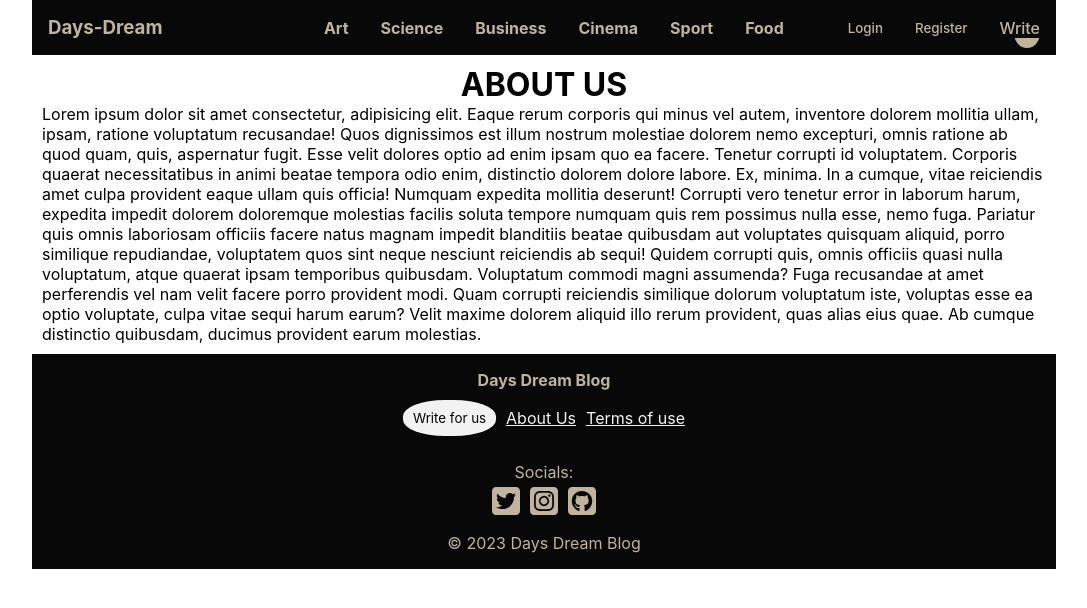
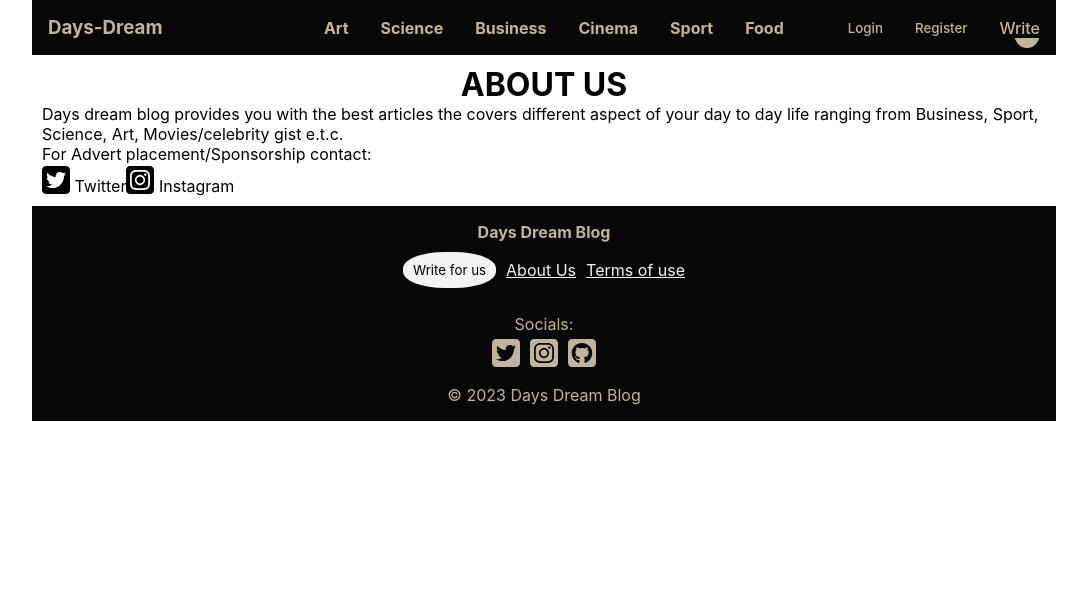
Before and after one commit to amStevee/Days_Dream_client, a React (Create React App) app: page /about in a window 1280 px wide. Shown: the top 608 px of the page, without its empty margins (96-1183 px from the left). Built offline with nearby package versions, Linux system fonts and the light colour scheme.

Commit message:
verify style/about us

```diff
--- a/src/Pages/AboutUs.jsx
+++ b/src/Pages/AboutUs.jsx
@@ -1,3 +1,8 @@
+import {
+  faInstagramSquare,
+  faTwitterSquare,
+} from "@fortawesome/free-brands-svg-icons";
+import { FontAwesomeIcon } from "@fortawesome/react-fontawesome";
 import Wraper from "../Components/reuseables/Wraper";
 import About from "../styles/AboutUs.styled";
 
@@ -7,29 +12,18 @@ const AboutUs = () => {
       <About>
         <h1>ABOUT US</h1>
         <p>
-          Lorem ipsum dolor sit amet consectetur, adipisicing elit. Eaque rerum
-          corporis qui minus vel autem, inventore dolorem mollitia ullam, ipsam,
-          ratione voluptatum recusandae! Quos dignissimos est illum nostrum
-          molestiae dolorem nemo excepturi, omnis ratione ab quod quam, quis,
-          aspernatur fugit. Esse velit dolores optio ad enim ipsam quo ea
-          facere. Tenetur corrupti id voluptatem. Corporis quaerat
-          necessitatibus in animi beatae tempora odio enim, distinctio dolorem
-          dolore labore. Ex, minima. In a cumque, vitae reiciendis amet culpa
-          provident eaque ullam quis officia! Numquam expedita mollitia
-          deserunt! Corrupti vero tenetur error in laborum harum, expedita
-          impedit dolorem doloremque molestias facilis soluta tempore numquam
-          quis rem possimus nulla esse, nemo fuga. Pariatur quis omnis
-          laboriosam officiis facere natus magnam impedit blanditiis beatae
-          quibusdam aut voluptates quisquam aliquid, porro similique
-          repudiandae, voluptatem quos sint neque nesciunt reiciendis ab sequi!
-          Quidem corrupti quis, omnis officiis quasi nulla voluptatum, atque
-          quaerat ipsam temporibus quibusdam. Voluptatum commodi magni
-          assumenda? Fuga recusandae at amet perferendis vel nam velit facere
-          porro provident modi. Quam corrupti reiciendis similique dolorum
-          voluptatum iste, voluptas esse ea optio voluptate, culpa vitae sequi
-          harum earum? Velit maxime dolorem aliquid illo rerum provident, quas
-          alias eius quae. Ab cumque distinctio quibusdam, ducimus provident
-          earum molestias.
+          Days dream blog provides you with the best articles the covers
+          different aspect of your day to day life ranging from Business, Sport,
+          Science, Art, Movies/celebrity gist e.t.c. <br />
+          For Advert placement/Sponsorship contact:
+          <br />
+          <a href="https://twitter.com/am_stevenanongo">
+            <FontAwesomeIcon fontSize={"2rem"} icon={faTwitterSquare} /> Twitter
+          </a>
+          <a href="https://instagram.com/am_stevee">
+            <FontAwesomeIcon fontSize={"2rem"} icon={faInstagramSquare} />{" "}
+            Instagram
+          </a>
         </p>
       </About>
     </Wraper>
--- a/src/Pages/Write.jsx
+++ b/src/Pages/Write.jsx
@@ -86,9 +86,6 @@ export default function Write() {
             <div className="menu">
               <div className="item">
                 <h1>Publish</h1>
-                <span>
-                  <b>Status: </b> Draft
-                </span>
                 <span>
                   <b>Visibility: </b> Public
                 </span>
--- a/src/styles/Verify.styled.js
+++ b/src/styles/Verify.styled.js
@@ -28,6 +28,7 @@ const VerifyComponent = styled.div`
     padding: 10px;
     border-radius: 5px;
     gap: 10px;
+    width: fit-content;
   }
 
   .btn {
```
